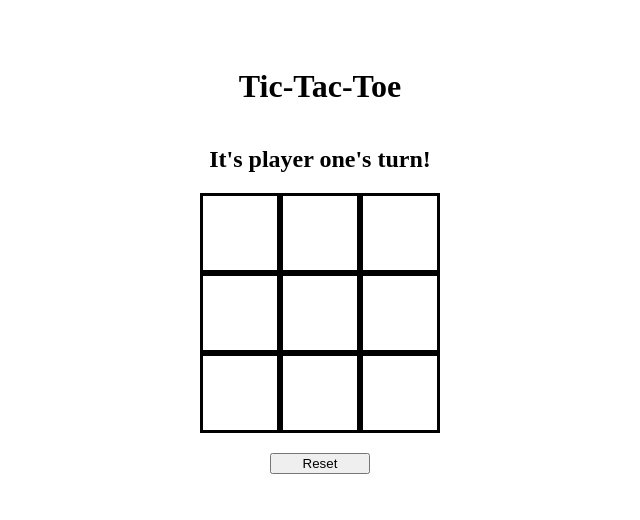
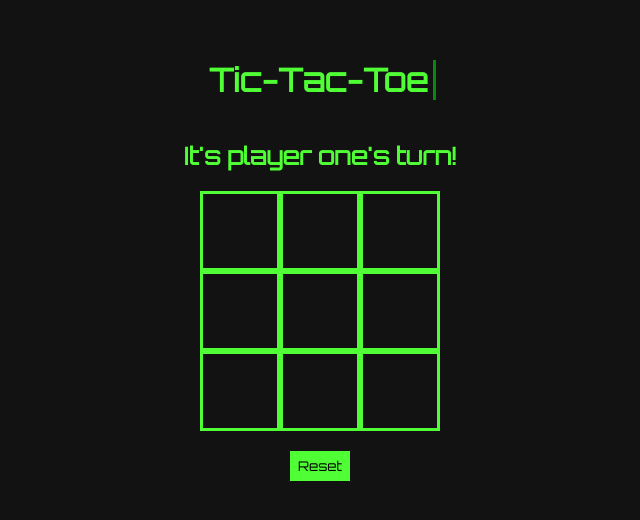
Before and after one commit to mcholbrook/tic-tac-toe, a plain HTML site: page index.html in a window 1280 px wide. Shown: the part 138-658 px from the top of the page, without its empty margins (320-960 px from the left). Drawn offline with Linux system fonts and the light colour scheme.

Commit message:
Create animation

```diff
--- a/index.html
+++ b/index.html
@@ -4,12 +4,14 @@
     <meta charset="UTF-8">
     <meta name="viewport" content="width=device-width, initial-scale=1.0">
     <meta http-equiv="X-UA-Compatible" content="ie=edge">
+    <link rel="preconnect" href="https://fonts.gstatic.com">
+    <link href="https://fonts.googleapis.com/css2?family=Orbitron&display=swap" rel="stylesheet">
     <link rel="stylesheet" href="/style.css">
     <script defer src="js/app.js"></script>
     <title>Tic Tac Toe</title>
 </head>
 <body>
-    <h1>Tic-Tac-Toe</h1>
+    <h1 id="parent">Tic-Tac-Toe</h1>
     <h2 id="message">Message</h2>
 
     <section class="board">
--- a/style.css
+++ b/style.css
@@ -5,6 +5,11 @@ body {
   justify-content: center;
   align-items: center;
   text-align: center;
+  --border-color: rgb(80, 254, 53);
+  color: var(--border-color);
+  background-color: #121212;
+  font-family: 'Orbitron', sans-serif;
+
 }
 
 section.board {
@@ -13,18 +18,52 @@ section.board {
   grid-template-columns: repeat(3, 10vmin);
   grid-gap: 0vmin;
   border: 5px;
-  border-color: black;
+
 }
 
 div {
-  border: 3px solid black;
+  border: 3px solid;
+  border-color: var(--border-color);
   font-size: 8vmin;
   text-align: center;
   vertical-align: middle;
 
 }
 
+#parent{
+  height: 40px;
+  white-space: nowrap;
+  overflow: hidden;
+  /* position: relative; */
+  border-right: solid 3px rgba(0,255,0,.75);
+}
+
+
+#parent {
+  animation: animated-text 2s steps(30,end) 1s 1 normal both,
+  animated-cursor 600ms steps(30,end) infinite;
+}
+
+
+/* text animation */
+
+ @keyframes animated-text{
+  from{width: 0;}
+  to{width: 228px;}
+}
+
+/* cursor animations */
+
+ @keyframes animated-cursor{
+  from{border-right-color: rgba(0,255,0,.75);}
+  to{border-right-color: transparent;}
+}
+
 #resetButton {
-  width: 100px;
+  width: 60px;
+  height: 30px;
   margin: 20px;
+  background-color: var(--border-color);
+  font-family: Orbitron, sans-serif;
+  border: none;
 }
```
